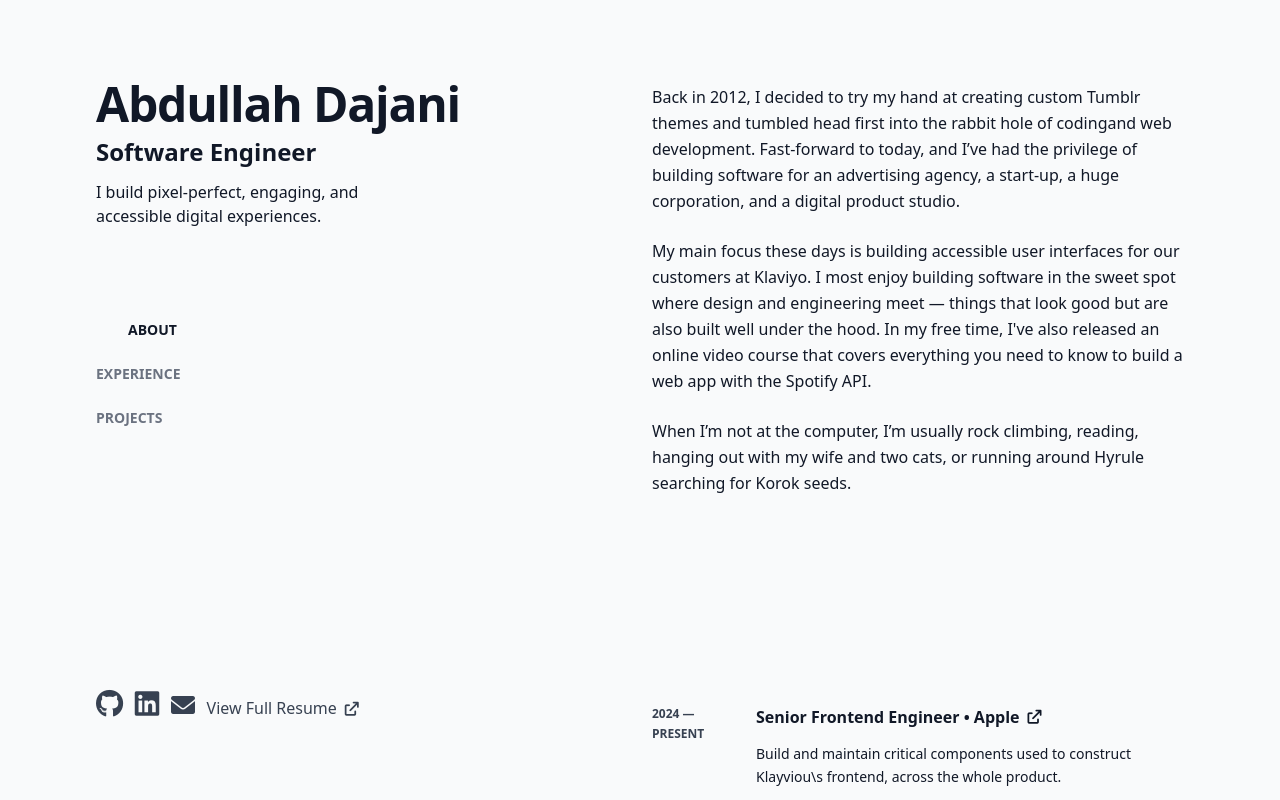
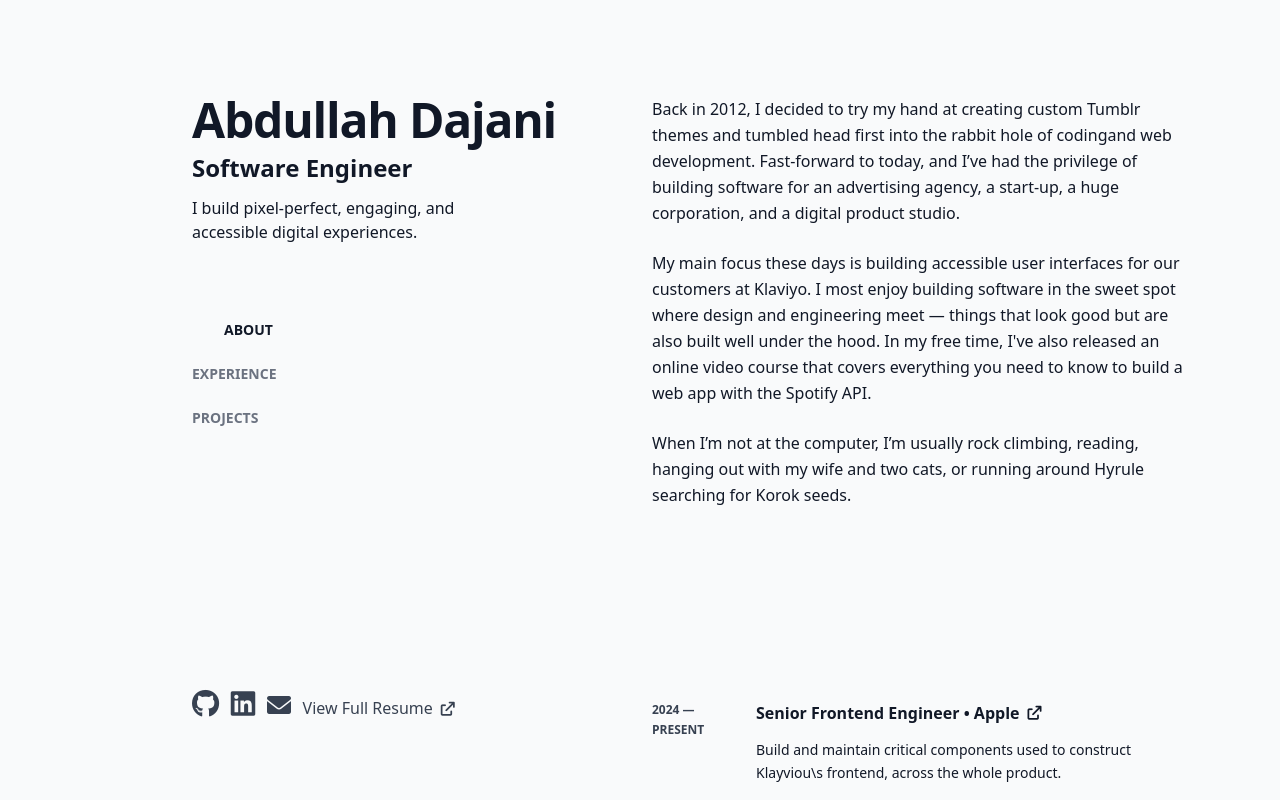
Before and after one commit to amdajani/Abdullah-Dajani-s, a website: page public/index.html in a window 1280 px wide. Drawn offline with nearby package versions, Linux system fonts and the light colour scheme.

Commit message:
Just started configuring the website for responsive design.

```diff
--- a/public/index.html
+++ b/public/index.html
@@ -10,16 +10,16 @@
 </head>
 
 
-<body>
+<body class="bg-gray-50">
     <!-- Left half body -->
     <section id="left-page">
-        <div id="left-page-container" class="fixed top-0 left-0 w-1/2 bg-gray-50 h-full font-sans antialiased text-gray-900 pt-20 pl-24">
+        <div id="left-page-container" class="fixed top-0 left-0 w-1/2 bg-gray-50 h-full font-sans antialiased text-gray-900 pt-24 xl:pl-48 lg:pl-32"> <!-- start working on @media medium and smaller, it should look different-->
 
-            <a href="#right-page-beginning"><h1 class="text-5xl font-extrabold tracking-tight">Abdullah Dajani</h1></a>
-            <h2 class="text-2xl mt-2 font-semibold">Software Engineer</h2>
-            <h3 class="text-base text-gray-900 mt-3 font-light max-w-xs">I build pixel-perfect, engaging, and accessible digital experiences.</h3>
+            <a href="#right-page-beginning"><h1 class="text-5xl  max-w-sm font-extrabold tracking-tight">Abdullah Dajani</h1></a>
+            <h2 class="text-2xl mt-2 font-semibold max-w-xs ">Software Engineer</h2>
+            <h3 class="text-base  text-gray-900 mt-3 font-light max-w-xs">I build pixel-perfect, engaging, and accessible digital experiences.</h3>
 
-            <div id="navbar" class="mt-20 font-semibold text-sm text-gray-500">
+            <div id="navbar" class="mt-16 font-semibold text-sm text-gray-500">
                 <a href="#right-page-beginning" class="w-1/6 block py-3 hover:text-gray-900 transform transition-transform duration-300 hover:translate-x-8 cursor-pointer">ABOUT</a>
                 <a href="#right-page-mid" class="w-1/4 block py-3 hover:text-gray-900 transform transition-transform duration-300 hover:translate-x-8 cursor-pointer">EXPERIENCE</a>
                 <a class="w-1/5 block py-3 hover:text-gray-900 transform transition-transform duration-300 hover:translate-x-8 cursor-pointer">PROJECTS</a>
@@ -48,8 +48,8 @@
         <div id="right-page-container" class="fixed overflow-y-scroll scroll-smooth top-0 right-0 w-1/2 bg-gray-50 h-full font-sans antialiased text-gray-900 pr-20">
 
             <!-- About paragraphs -->
-            <div id="right-page-beginning" class="pt-20"></div>
-            <div id="about-para" class="text-base pl-3 leading-relaxed pt-1 font-light">
+            <div id="right-page-beginning" class="pt-24"></div>
+            <div id="about-para" class="text-base pl-3 leading-relaxed font-light max-w-xl">
                 <p class="">
                     Back in 2012, I decided to try my hand at creating custom Tumblr themes and tumbled
                     head first into the rabbit hole of codingand web development. Fast-forward to today,
@@ -70,7 +70,8 @@
             </div>
 
             <!-- Experience Cards -->
-            <div id="right-page-mid" class=" pt-2 mt-36"></div>
+            <div class="max-w-xl">
+            <div id="right-page-mid" class=" pt-2 mt-32"></div>
             <div id="experience-card-1" class="group cursor-pointer hover:bg-customNavy transform duration-150 pl-3 rounded-lg">
                 <div id="experience-cards-head" class="mt-10 pt-4 text-left flex flex-row">
                     <p class=" w-24 text-xs items-top group-hover:text-gray-400 text-gray-700 leading-relaxed font-bold">2024 &#8212; PRESENT</p>
@@ -130,7 +131,7 @@
                     <p>Coded from scratch in <a href="https://code.visualstudio.com/" class="font-bold hover:text-black cursor-pointer">Visual Studio Code</a> by Abdullah Dajani. Built with <a href="https://react.dev" class="font-bold hover:text-black cursor-pointer">React</a> and <a href="https://tailwindcss.com/" class="cursor-pointer hover:text-black font-bold">Tailwind CSS</a>.</p>
                 </div>
             </footer>
-
+        </div>
         </div>
     </section>
 
```
Also changed, not shown: public/copy.html (added, +19 -0 lines).
